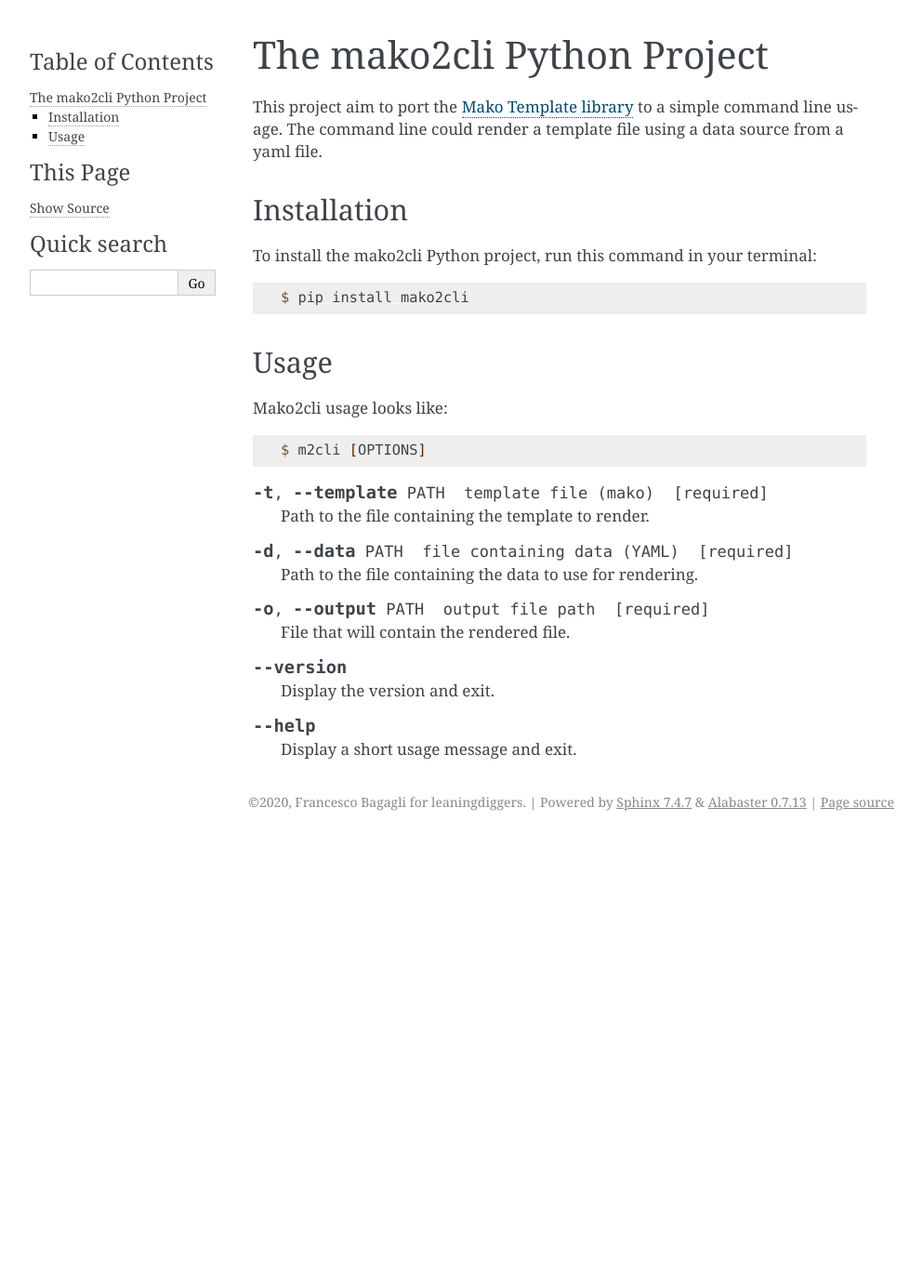
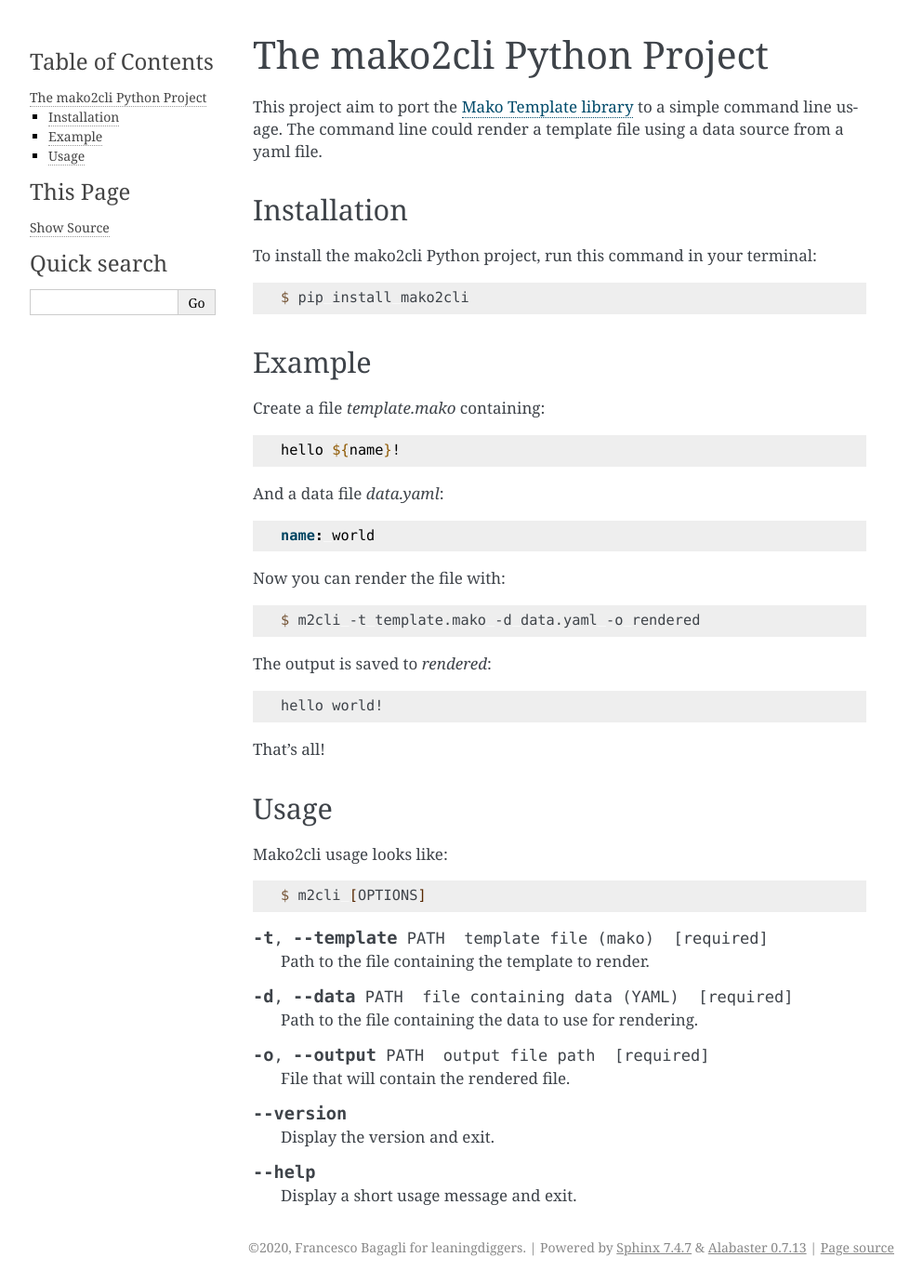
Before and after one commit to leaningdiggers/mako2cli, a Sphinx documentation site: the page built from docs/index.rst, in a window 1280 px wide. Shown: the whole page at 93% size, without its empty margins (148-1141 px from the left). Built offline with Sphinx 7.4.7, drawn with Linux system fonts in a browser that asks for light colours; before the commit the page ends 902 px from its top, so only the background shows below that.

Commit message:
add example section to readme and docs

```diff
--- a/docs/index.rst
+++ b/docs/index.rst
@@ -24,6 +24,34 @@
 
    $ pip install mako2cli
 
+Example
+-------
+
+Create a file `template.mako` containing:
+
+.. code-block:: mako
+
+    hello ${name}!
+
+And a data file `data.yaml`:
+
+.. code-block:: yaml
+
+    name: world
+
+Now you can render the file with:
+
+.. code-block:: console
+
+    $ m2cli -t template.mako -d data.yaml -o rendered
+
+The output is saved to `rendered`:
+
+.. code-block:: text
+
+    hello world!
+
+That's all!
 
 Usage
 -----
```
Also changed, not shown: README.md (+28 -0 lines).
